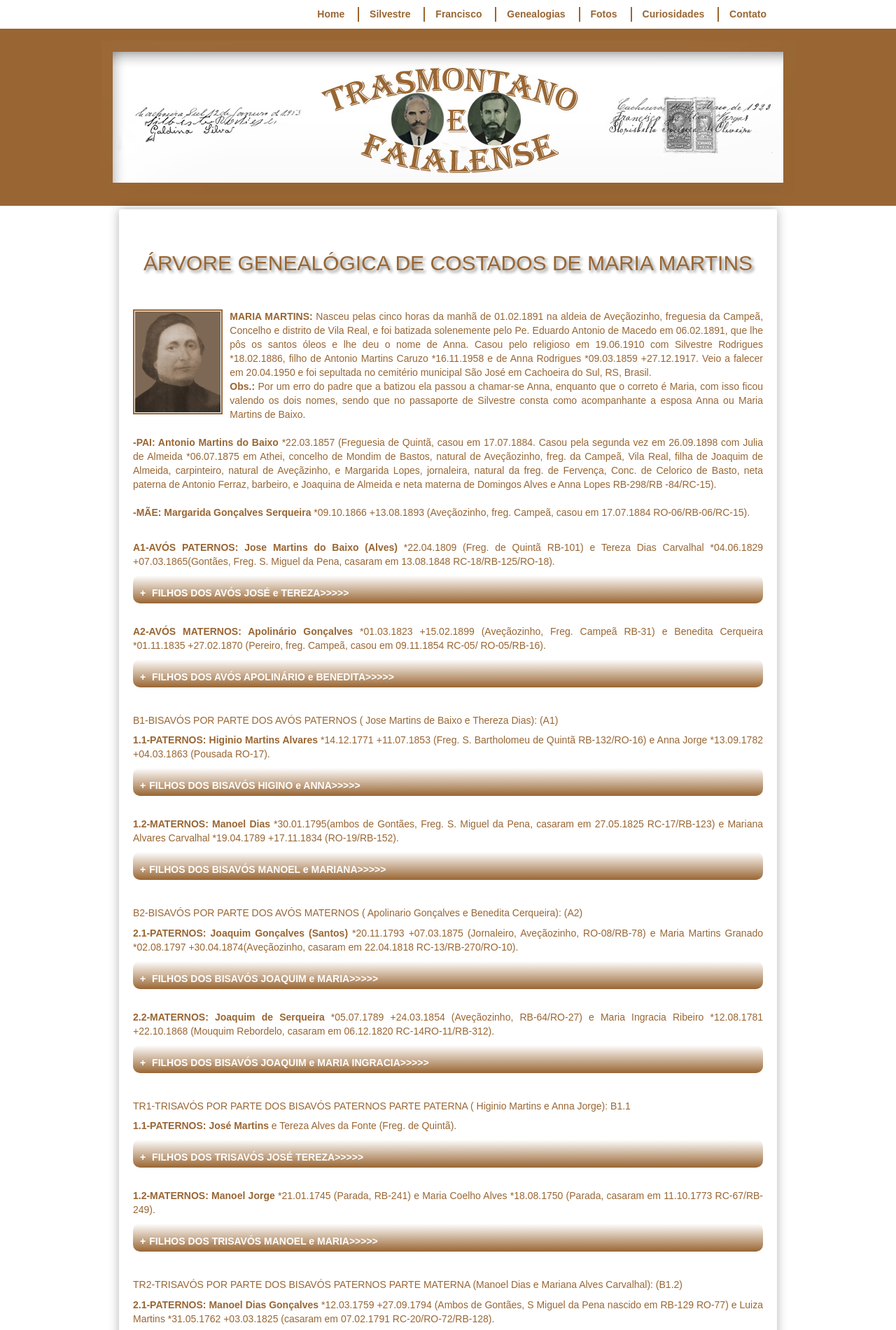
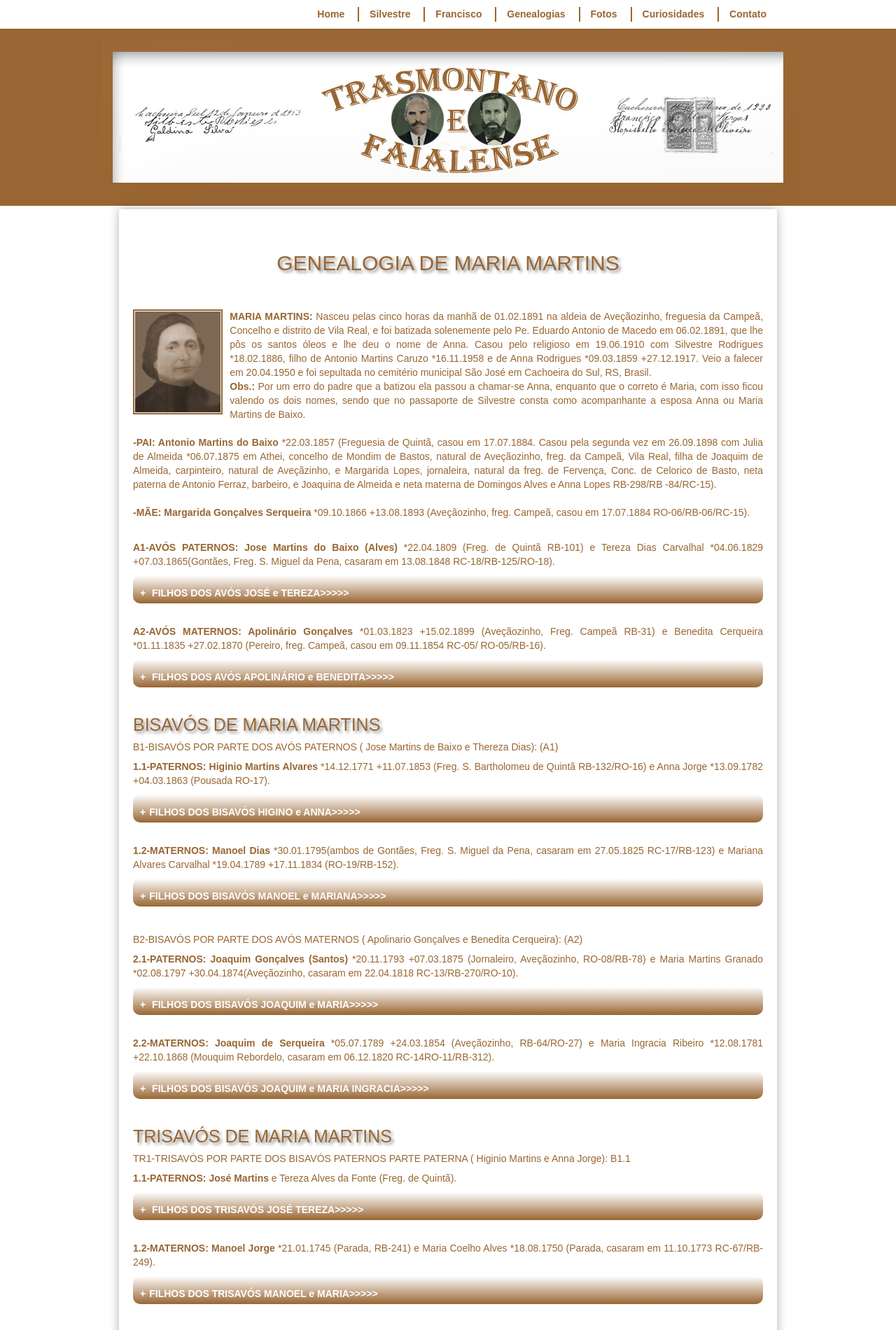
Before and after one commit to claudiovargas1955/claudiovargas1955.github.io, a Jekyll site: the page built from _pages/arvore-genealogica-de-costados-de-maria-martins.html, in a window 1280 px wide. Shown: the top 1900 px of the page at 70% size. Built offline with Jekyll 4.4.1, drawn with Linux system fonts in a browser that asks for light colours; some web fonts are replaced; some of the changed text lies outside the part shown.

Commit message:
Update arvore-genealogica-de-costados-de-maria-martins.html

```diff
--- a/_pages/arvore-genealogica-de-costados-de-maria-martins.html
+++ b/_pages/arvore-genealogica-de-costados-de-maria-martins.html
@@ -33,9 +33,14 @@ details[open] summary {color:#996633;
 
                 h2{text-shadow: 3px 3px 4px #888;
                   }
+
+                h4{text-shadow: 3px 3px 4px #888;
+                   text-weight: bold;
+                   font-size: 25px;
+                  }
 </style>
 
-<h2>ÁRVORE GENEALÓGICA DE COSTADOS DE MARIA MARTINS</h2><br/><br/>
+<h2>GENEALOGIA DE MARIA MARTINS</h2><br/><br/>
 
 <p><img class="esq" style="float:left; padding-botton:1px"; src="/images/1450760400maria.jpg" height="150px";>
 <b>MARIA MARTINS:</b> Nasceu pelas cinco horas da manhã de 01.02.1891 na aldeia de Aveçãozinho, freguesia da Campeã, Concelho e distrito
@@ -165,6 +170,7 @@ Obs.: Segundo com o mesmo nome). <br>
 <b>(2.9)Alfredo:</b> *29.02.1876 +29.02.1876 (RB-145 RO-12).</details>
 </p><br>
 
+<h4>BISAVÓS DE MARIA MARTINS</h4>
 <p><h5>B1-BISAVÓS POR PARTE DOS AVÓS PATERNOS ( Jose Martins de Baixo e Thereza Dias): (A1)</h5>
 <p><b>1.1-PATERNOS: Higinio Martins Alvares </b> *14.12.1771 +11.07.1853 (Freg. S. Bartholomeu de Quintã RB-132/RO-16) e Anna Jorge
 *13.09.1782 +04.03.1863 (Pousada  RO-17).
@@ -230,6 +236,7 @@ RC-09/RB-13) <br/><br/>
 <b>(2.2.11)Barbara: </b>*14.08.1828 <br/><br/>
 <b>(2.2.12)Benedita:</b> *01.11.1835.</details></p><br>
 
+<h4>TRISAVÓS DE MARIA MARTINS</h4>
 <p><h5>TR1-TRISAVÓS POR PARTE DOS BISAVÓS PATERNOS PARTE PATERNA ( Higinio Martins e Anna Jorge): B1.1</h5>
 <p><b>1.1-PATERNOS: José Martins</b> e Tereza Alves da Fonte (Freg. de Quintã).
 <details><summary> <b>FILHOS DOS TRISAVÓS JOSÉ TEREZA>>>>></summary></b><br/>
@@ -310,6 +317,7 @@ RC-40) e Engracia Alves *31.03.1756 (Quintã, casaram em 01.10.1775 RC-23/RB-168
 <b>(4.2.9)Francisco José:</b> *23.10.1802 (RB-329) <br/><br/>
 <b>(4.2.10)Maria: </b>+26.12.1785 (RO-32) </details></p><br>
 
+<h4>TETRAVÓS DE MARIA MARTINS</h4>
 <p><h5>TT1-TATARAVÓS POR PARTE DOS TRISAVÓS PATERNOS PARTE PATERNA (Manoel Dias e Luiza Martins): (TR2.1)</h5>
 <p><b>1.1-PATERNOS: Joze Gonçalves</b> *22.09.1732 (RB-157) e Mariana Rodrigues *22.05.1726 + 17.01.1788 (ambos de Gontães S Miguel da
 Pena, casaram em 02.09.1755 RB-158/RB-21/RC-50).
@@ -442,6 +450,8 @@ campanhó Conc. Mondim de Basto dist. Villa Real, casaram em 04.06.1783 RC-85).
 <b>(8.2.2)Antonio José:</b> *09.08.1787  <br/><br/>
 <b>(8.2.3)Manoel José:</b> *10.01.1779<br/><br/>
 <b>(8.2.4)Luiza:</b> *07.06.1778</details></p><br>
+
+<h4>PENTAVÓS DE MARIA MARTINS</h4>
 <p><h5>P1-PENTAVÓS POR PARTE DOS TATARAVÓS MATERNOS PARTE PATERNA (João Cerqueira Gomes e Maria Cerqueira): (TT4.1)</h5>
 <p><b>1.1-PATERNOS:</b> Manoel Gomes (Amarante freg. S. Gonçalo/Porto, casou em 25.06.1663 com Maria Seixas RC-36).
 
@@ -677,6 +687,8 @@ Basto dist. Braga, casaram em 23.08.1711 RC-84).
 </details></p><br/>
 
 <p> <b>15.2-MATERNOS:</b> Luiza Joam (mãe solteira)</details.</p><br>
+
+<h4>HEXAVÓS DE MARIA MARTINS</h4>
 <p><h5>HX1-HEXAVÔ POR PARTE DOS PENTAVÓS PATERNOS PARTE MATERNA (Manoel Dias e Izabel Diniz): (P8.2) </h5>
 <p><b>1.1-PATERNOS: Manoel Diniz </b>e Maria Lourenço <br/><br/>
 <b>1.2-MATERNOS: Pero Diniz </b>*24.03.1636 (RB-191) e Senhorinha Gonçalves *17.05.1635 (ambos de Sirarelho Freg. S Miguel da Pena
@@ -967,6 +980,7 @@ Filhos de Manoel Duarte e Maria Coelho: <br/>
 <p><b>10.1-PATERNOS: André Fernandes </b>e Luzia da Mota (Lourido freg. Arnóia)<br/><br/>
 <b>10.2-MATERNOS: Francisco João </b>e Anna Carvalho (Lourido freg. Arnóia)</p><br><br>
 
+<h4>OCTAVÓS E MARIA MARTINS</h4>
 <p><h5>OCT1-OCTAVÓS POR PARTE DO HEPTAVÓS PATERNS PARTE PATERNA (Matheus Pires e Domingas Jorge): (HP3.1)</h5>
 <p><b>1.1-PATERNOS: Domingos Pires </b>e Catarina Gonçalves (Pires) (Gontães freg. S Miguel da Pena).
 <details><summary><b> FILHOS DOS OCTAVÓS DOMINGOS e CATARINA>>>>></summary></b><br/>
```
Also changed, not shown: other parts of _pages/arvore-genealogica-de-costados-de-maria-martins.html (+1 -0 lines).
